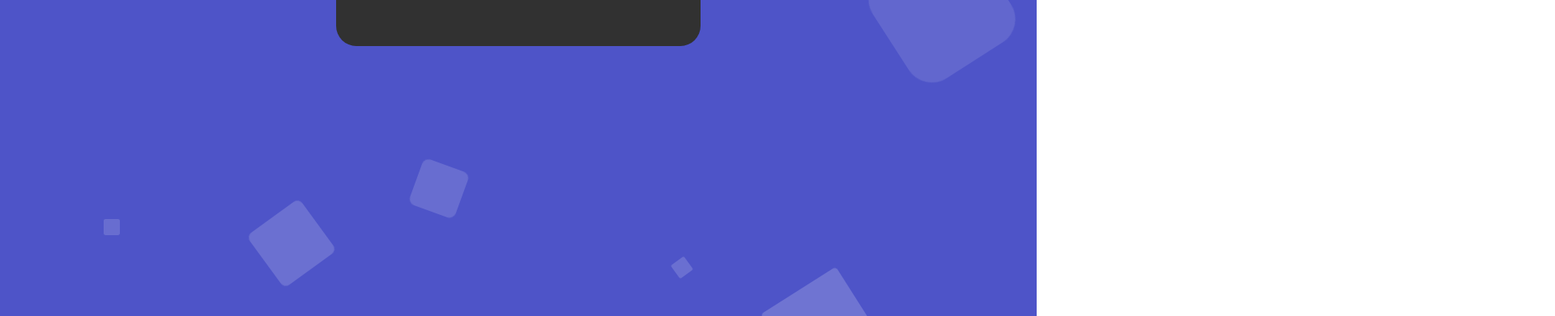
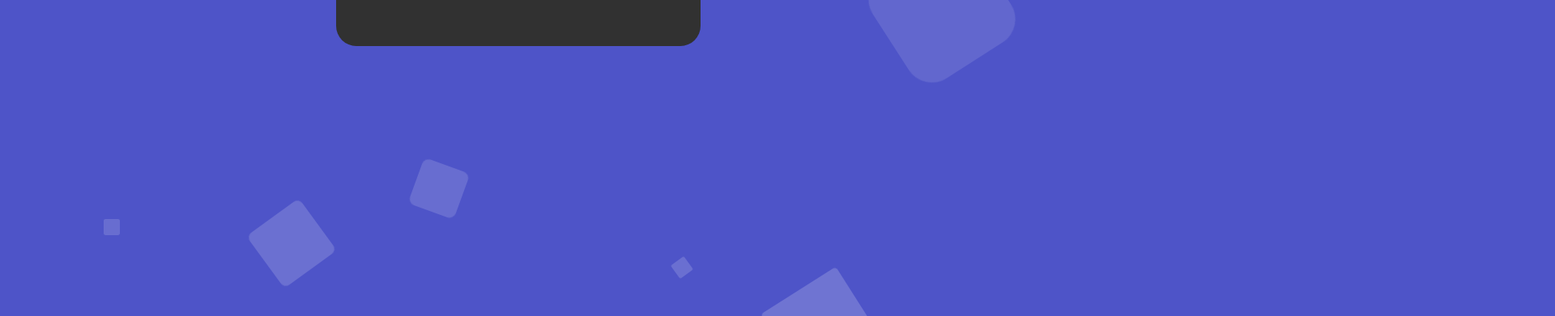
Before and after one commit to 8hrsk/nickscale, a plain HTML site: page index.html in a window 1280 px wide. Shown: the part 409-800 px from the top of the page at 81% size, 1920 px wide, since content can reach past the window. Drawn offline with Linux system fonts and the light colour scheme.

Commit message:
Update style.css

```diff
--- a/style.css
+++ b/style.css
@@ -64,7 +64,7 @@ html { box-sizing: border-box; font-size: 10px; }
 .area{
     background: #4e54c8;
     background: -webkit-linear-gradient(to left, #8f94fb, #4e54c8);
-    width: 100%;
+    width: 500%;
     height:100vh;
 
 
```
